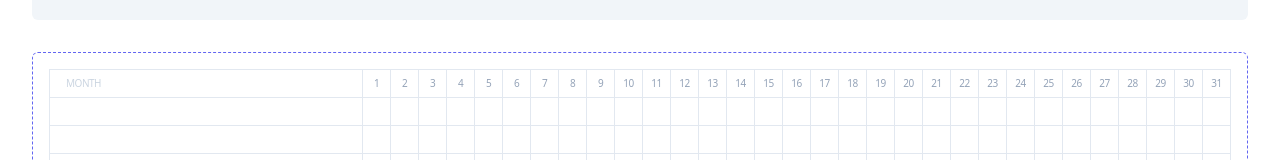
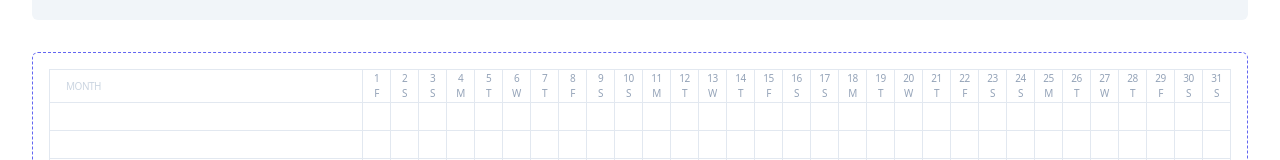
Before and after one commit to makaroni4/habit-tracker, a React (Vite) app: page / in a window 1280 px wide. Shown: the part 160-320 px from the top of the page. Built offline with nearby package versions, Linux system fonts and the light colour scheme.

Commit message:
Show letters of week days in the table

```diff
--- a/src/components/HabitTable.tsx
+++ b/src/components/HabitTable.tsx
@@ -1,16 +1,26 @@
 import { useAppStore } from "../store"
+import countDaysInMonth from "../helpers/count-days-in-month";
 
 function HabitTable() {
-  const numDays = (y: number, m: number) => new Date(y, m, 0).getDate()
+  const { numberOfRows } = useAppStore()
+
 
   const currentDate = new Date()
-  const numberOfDays = numDays(currentDate.getFullYear(), currentDate.getMonth() + 1)
+  const weekday = ["S","M","T","W","T","F","S"];
 
-  const { numberOfRows } = useAppStore()
+  const year = currentDate.getFullYear()
+  const month = currentDate.getMonth()
+  const numberOfDays = countDaysInMonth(year, month)
+
+  const getDayOfWeekLetter = (year: number, month: number, day: number) => {
+    const date = new Date(year, month, day)
+
+    return weekday[date.getDay()]
+  }
 
   return (
     <div>
-      <table className='habit-table table-auto'>
+      <table className='habit-table table-auto border-collapse'>
         <thead>
           <tr>
             <th
@@ -20,7 +30,12 @@
             { [...Array(numberOfDays)].map((_, i) => {
               return (
                 <th className="h-7 w-7 min-w-7">
-                  {i + 1}
+                  <div>
+                    {i + 1}
+                  </div>
+                  <div>
+                    {getDayOfWeekLetter(year, month, i + 1)}
+                  </div>
                 </th>
               )
             }) }
--- /dev/null
+++ b/src/helpers/count-days-in-month.ts
@@ -0,0 +1 @@
+export default (y: number, m: number) => new Date(y, m + 1, 0).getDate()
```
